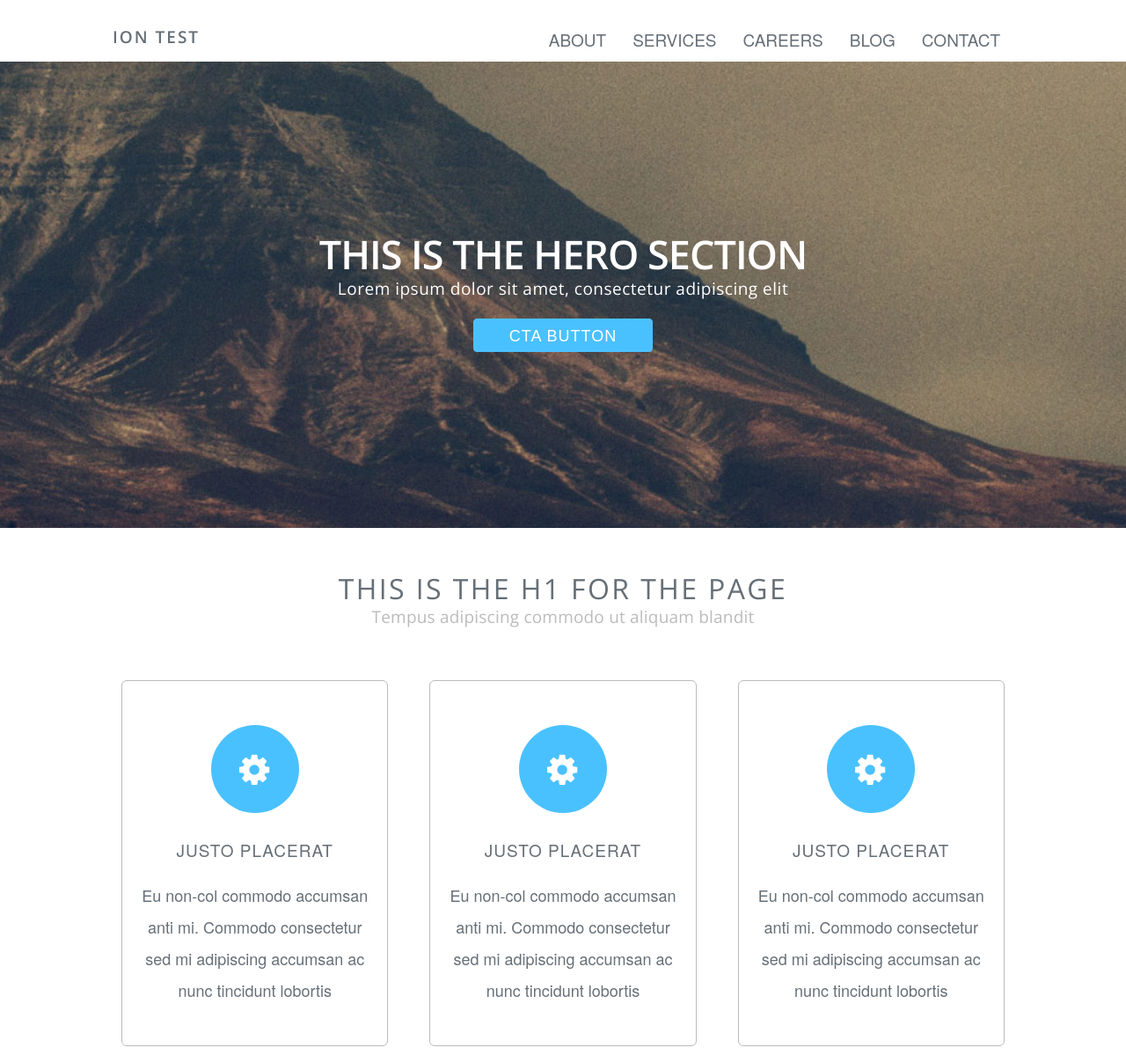
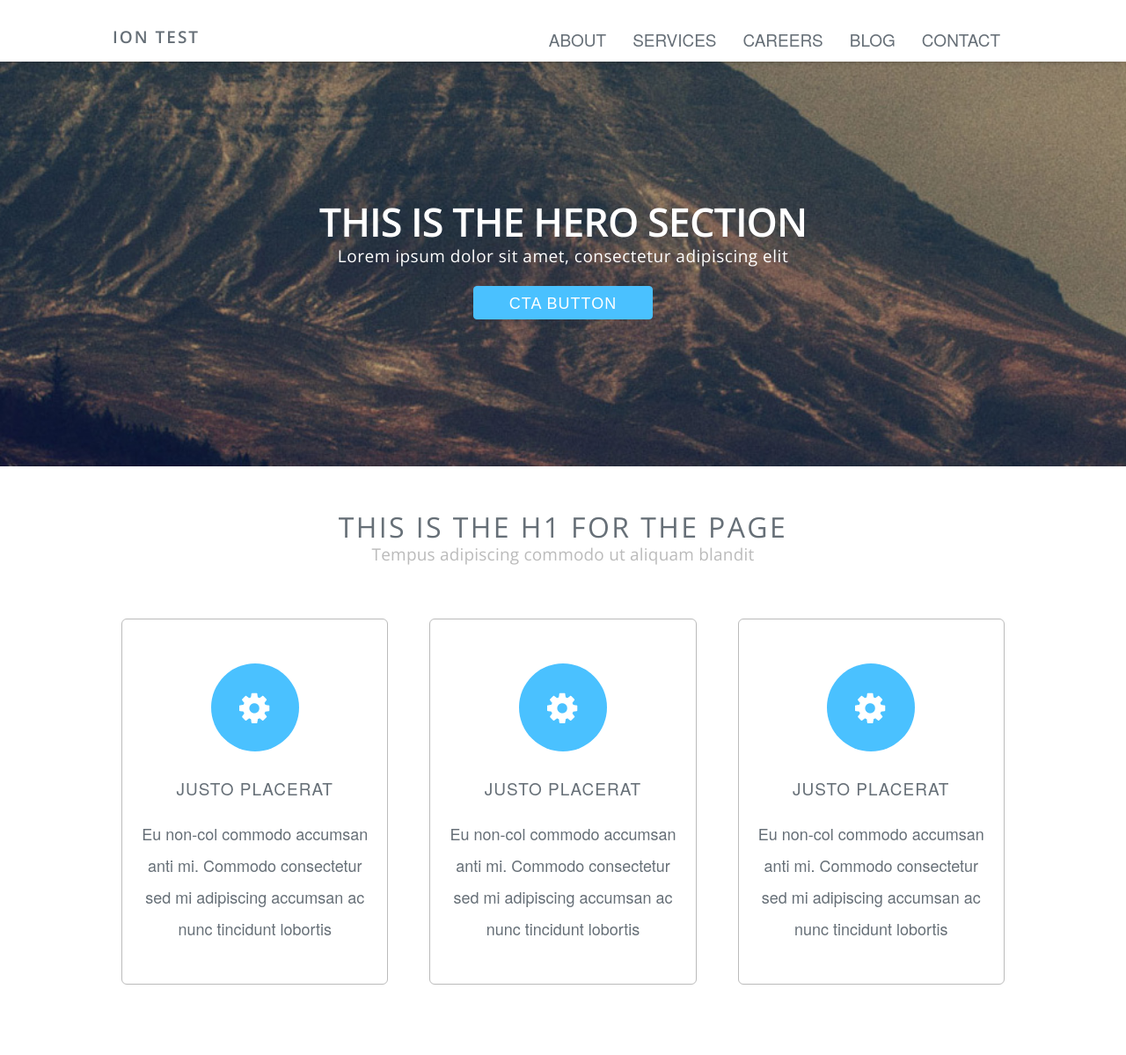
Before and after one commit to DBereznak/coalmarch-code-challenge, a website built with Parcel: page index.html in a window 1280 px wide. Shown: the whole page at 88% size. Built offline with nearby package versions, Linux system fonts and the light colour scheme.

Commit message:
Final version

```diff
--- a/index.js
+++ b/index.js
@@ -1,28 +1,42 @@
+document.onscroll = reduceHeader;
+
 const menu = document.getElementById("menu");
-const cardTable = document.getElementById("cards")
+const cardTable = document.getElementById("cards");
 
 const hamburger = document.querySelector(".hamburger");
 hamburger.addEventListener("click", displayMobileMenu);
 
 const menuItems = [
-    {name: 'About', link: '#'},
-    {name: 'Services', link: '#'},
-    {name: 'Careers', link: '#'},
-    {name: 'Blog', link: '#'},
-    {name: 'Contact', link: '#'}
+  { name: "About", link: "#" },
+  { name: "Services", link: "#" },
+  { name: "Careers", link: "#" },
+  { name: "Blog", link: "#" },
+  { name: "Contact", link: "#" },
 ];
 
 const cards = [
-    {title: "Justo Placerat", body: "Eu non-col commodo accumsan anti mi. Commodo consectetur sed mi adipiscing accumsan ac nunc tincidunt lobortis"},
-    {title: "Justo Placerat", body: "Eu non-col commodo accumsan anti mi. Commodo consectetur sed mi adipiscing accumsan ac nunc tincidunt lobortis"},
-    {title: "Justo Placerat", body: "Eu non-col commodo accumsan anti mi. Commodo consectetur sed mi adipiscing accumsan ac nunc tincidunt lobortis"},
-]
+  {
+    title: "Justo Placerat",
+    body:
+      "Eu non-col commodo accumsan anti mi. Commodo consectetur sed mi adipiscing accumsan ac nunc tincidunt lobortis",
+  },
+  {
+    title: "Justo Placerat",
+    body:
+      "Eu non-col commodo accumsan anti mi. Commodo consectetur sed mi adipiscing accumsan ac nunc tincidunt lobortis",
+  },
+  {
+    title: "Justo Placerat",
+    body:
+      "Eu non-col commodo accumsan anti mi. Commodo consectetur sed mi adipiscing accumsan ac nunc tincidunt lobortis",
+  },
+];
 
 buildMenu(menuItems);
-buildCards(cards)
+buildCards(cards);
 
-function buildCards(cards){
- for(let card of cards){
+function buildCards(cards) {
+  for (let card of cards) {
     let cardItem = document.createElement("div");
     cardItem.classList.add("card");
     let face = `
@@ -37,31 +51,35 @@ function buildCards(cards){
   }
 }
 
-function buildMenu(items){
-    for(let item of items){
+function buildMenu(items) {
+  for (let item of items) {
     let linkItem = document.createElement("li");
-        linkItem.addEventListener("click", toggleActive)
+    linkItem.addEventListener("click", toggleActive);
     let link = `<a href="${item.link}">${item.name}</a>`;
     linkItem.innerHTML = link;
     menu.appendChild(linkItem);
   }
 }
 
-function toggleActive(){
+function toggleActive() {
   let activeLinks = document.querySelectorAll(".active");
-    activeLinks.forEach(item => {
-        item.classList.remove('active');
-    })
+  activeLinks.forEach((item) => {
+    item.classList.remove("active");
+  });
 
   this.classList.add("active");
 }
 
-function displayMobileMenu(){
+function displayMobileMenu() {
   let menuDisplay = document.getElementById("menu");
-    if(menuDisplay.classList.contains("mobileMenu")){
+  if (menuDisplay.classList.contains("mobileMenu")) {
     menuDisplay.classList.remove("mobileMenu");
   } else {
     menuDisplay.classList.add("mobileMenu");
-    };
+  }
+}
 
-};
+function reduceHeader() {
+  const header = document.querySelector("header");
+  header.style.paddingTop = window.scrollY < 50 ? "30px" : "15px";
+}
--- a/style.scss
+++ b/style.scss
@@ -19,7 +19,8 @@ $very-light-grey: #bbb;
     top: 22px;
     text-align: right;
     width: auto;
-    padding-left: 70vw;
+    padding-left: 80vw;
+    box-shadow: 0 5px 7px -7px rgba(0,0,0,0.6);
 }
 .active{
     background-color: $bright-cyan;
@@ -39,6 +40,11 @@ body{
 header{
     width: 100%;
     padding-top: 30px;
+    position: fixed;
+    background-color: white;
+    box-shadow: 0 5px 7px -7px rgba(0,0,0,0.6);
+    transition: padding-top .2s;
+    z-index: 10;
     .hamburger{
         display: none;
         width: 24px;
@@ -112,12 +118,12 @@ section{
     background-image: url('./assets/hero.jpg');
     background-size: cover;
     background-repeat: no-repeat;
-    background-position: top center;
+    background-position: 0;
     .overlay{
         width: 50%;
         margin: auto;
         text-align: center;
-        padding-top: 15%;
+        padding-top: 225px;
         h1{
             font-family: 'Open Sans', sans-serif;
             font-size: 45px;
@@ -125,7 +131,7 @@ section{
             color: white;
             font-weight: 600;
             margin: 0;
-            @media screen and (max-width: 776px) {
+            @media screen and (max-width: 1200px) {
                 font-size: 32px;
             }
         }
@@ -152,7 +158,11 @@ section{
             }
         }
         @media screen and (max-width: 1200px) {
-           padding-top: 8%;
+            padding-top: 130px;
+        }
+        @media screen and (max-width: 600px) {
+            width: 75%;
+            padding-top: 100px;
         }
     }
     @media screen and (max-width: 1200px) {
@@ -186,6 +196,7 @@ section{
     display: flex;
     flex-flow: row wrap;
     justify-content: space-between;
+    margin-bottom: 50px;
     .card{
         flex: 0 1 calc(27% - 1em);
         border: 1px solid $very-light-grey;
```
Also changed, not shown: README.md. Lines whose indentation alone changed are shown as unchanged.
